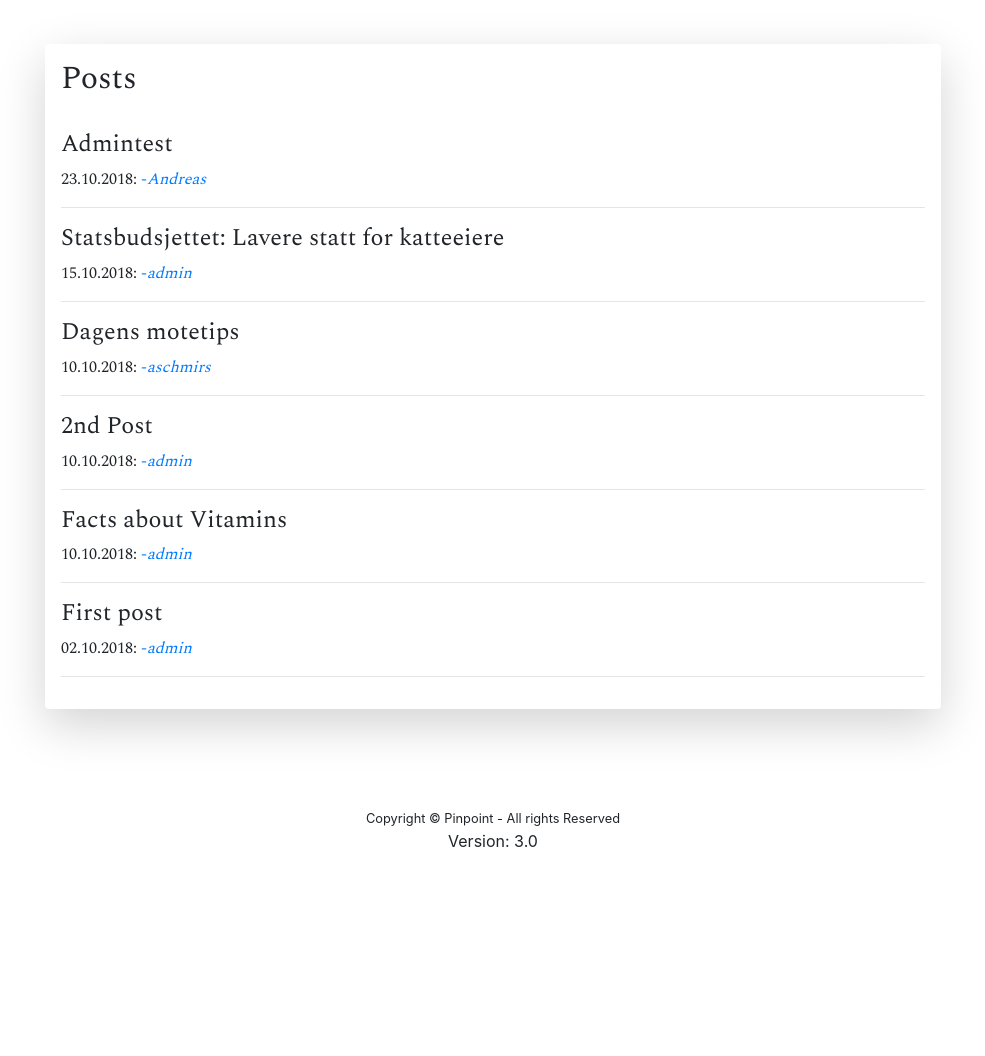
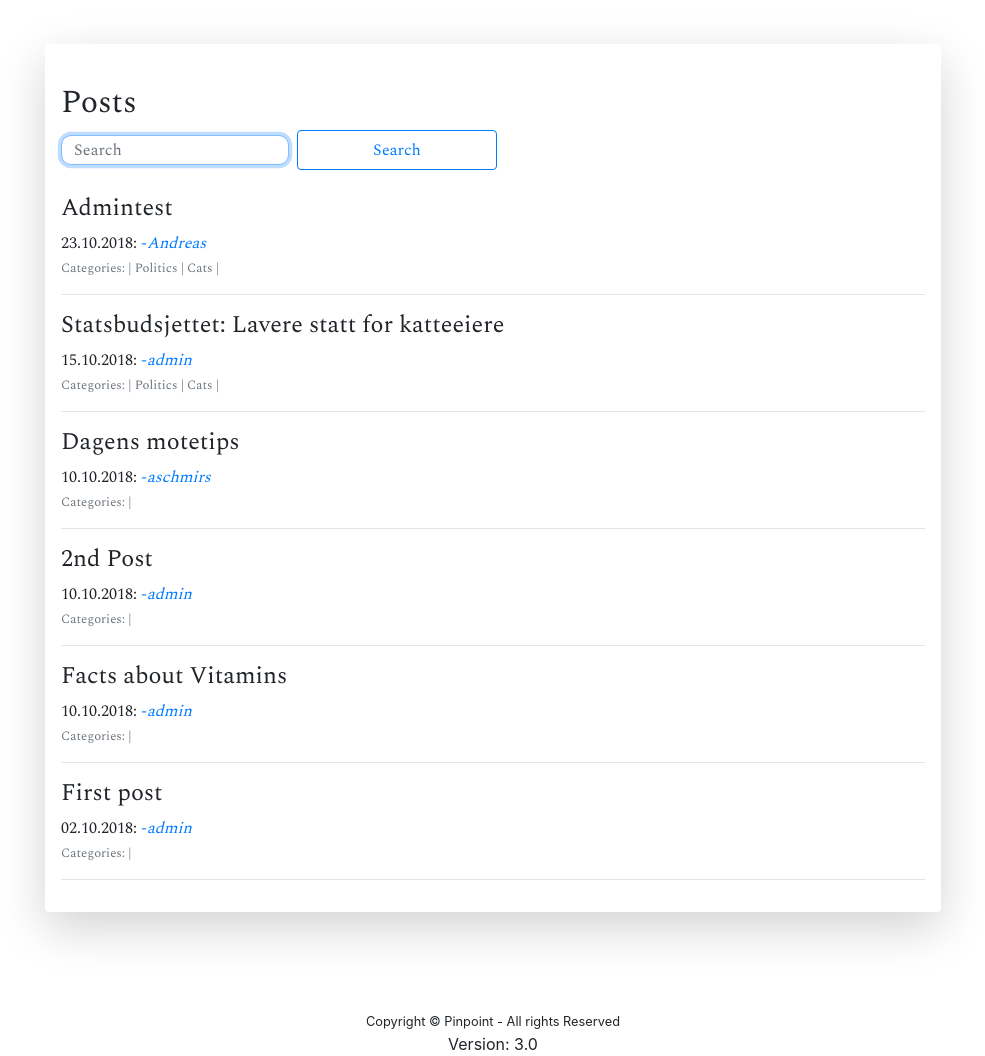
Before and after one commit to andrmoe/IT1901_17_andrmoe, a Django app: page / in a window 1280 px wide. Shown: the part 63-1119 px from the top of the page, without its empty margins (147-1132 px from the left). Before the commit the page ends 910 px from the top, so only its background shows below. Run offline with Django 3.2, Linux system fonts and the light colour scheme; data comes from the database, SQL or seed files in the repository; some libraries are stand-ins or nearby versions.

Commit message:
searchbar

```diff
--- a/pinpoint/main/templates/base.html
+++ b/pinpoint/main/templates/base.html
@@ -8,6 +8,7 @@
     <!-- Bootstrap CSS -->
     <link rel="stylesheet" href="https://stackpath.bootstrapcdn.com/bootstrap/4.1.3/css/bootstrap.min.css" integrity="sha384-MCw98/SFnGE8fJT3GXwEOngsV7Zt27NXFoaoApmYm81iuXoPkFOJwJ8ERdknLPMO" crossorigin="anonymous">
     <link href="https://fonts.googleapis.com/css?family=Spectral" rel="stylesheet">
+    <link rel="stylesheet" href="https://use.fontawesome.com/releases/v5.1.0/css/all.css" integrity="sha384-lKuwvrZot6UHsBSfcMvOkWwlCMgc0TaWr+30HWe3a4ltaBwTZhyTEggF5tJv8tbt" crossorigin="anonymous">
     <title>{% block title %}title{% endblock %}</title>
     <style>
     <style>
@@ -31,17 +32,18 @@
     }
 
     button{
-      height: 30px;
+      height: 40px;
       width: 200px;
 
+    }
+    .form-control-borderless {
+      border: none;
     }
 
     .pointer{
       cursor: pointer;
     }
-    #id_categories{
-      list-style-type: none;
-    }
+
 
   </style>
   </head>
--- a/pinpoint/view_content/templates/view_content/TEMPORARY.html
+++ b/pinpoint/view_content/templates/view_content/TEMPORARY.html
@@ -1,15 +1,31 @@
 {% extends "base.html" %}
 {% block title %}Home{% endblock %}
 {% block content %}
-	<h2>Posts</h2><br>
+        <br>
+        <h2>Posts</h2>
+        <form method="GET" action="" class="form-inline">
+            <input class="form-control mr-sm-2" type="text" name="q" placeholder="Search" aria-label="Search" value="{{ request.GET.q }}" autofocus>
+            <button class="btn btn-outline-primary my-2 my-sm-0" type="submit">Search</button>
+        </form>
+    <br>
+    {% if posts %}
     {% for post in posts %}
         {% if post.published %}
         	<div class="pointer" onclick="document.location='{% url 'detail' post.id %}'">
-		    <h4>{{ post.title }}</h4>
-		    <p>{{ post.date|date:"d.m.Y" }}: <a href="">   -<i>{{ post.author.username }}</i></a> </p>
+    		    <h4>{{ post.title }}</h4>
+    		    <p>{{ post.date|date:"d.m.Y" }}: <a href="">   -<i>{{ post.author.username }}</i></a>
+                <small class="form-text text-muted">Categories: |
+                    {% for category in post.categories.all %}
+                        {{ category.name }} |
+                    {% endfor %}
+                </small>
+                </p>
 		  </div>
-
             <hr>
         {% endif %}
     {% endfor %}
+    {% else %}
+        <p>Your search did not match any results</p>
+    {% endif %}
+
 {% endblock %}
--- a/pinpoint/view_content/views.py
+++ b/pinpoint/view_content/views.py
@@ -1,6 +1,7 @@
 from django.shortcuts import render, redirect, get_object_or_404
 from .models import Post, Category, AuthorSubscription
 from django.contrib.auth.models import User
+from django.db.models import Q
 from .forms import AuthorForm, EditorForm
 
 
@@ -44,8 +45,17 @@ def get_category_subscriptions(user):
 
 
 def index(request):
-    posts = Post.objects.all().order_by("-date")[:20]
-    return render(request, "view_content/TEMPORARY.html", {'posts': posts})
+    posts = Post.objects.all()
+    query = request.GET.get("q")
+    categories = Category.objects.all()
+    if query:
+        posts = posts.filter(
+                            Q(title__contains=query) |
+                            Q(body__contains=query) |
+                            Q(author__username__contains=query) |
+                            Q(categories__name__contains=query)
+                            ).distinct()
+    return render(request, "view_content/TEMPORARY.html", {'posts': posts.order_by("-date")[:20], 'cat': categories})
 
 
 def create_content(request):
```
